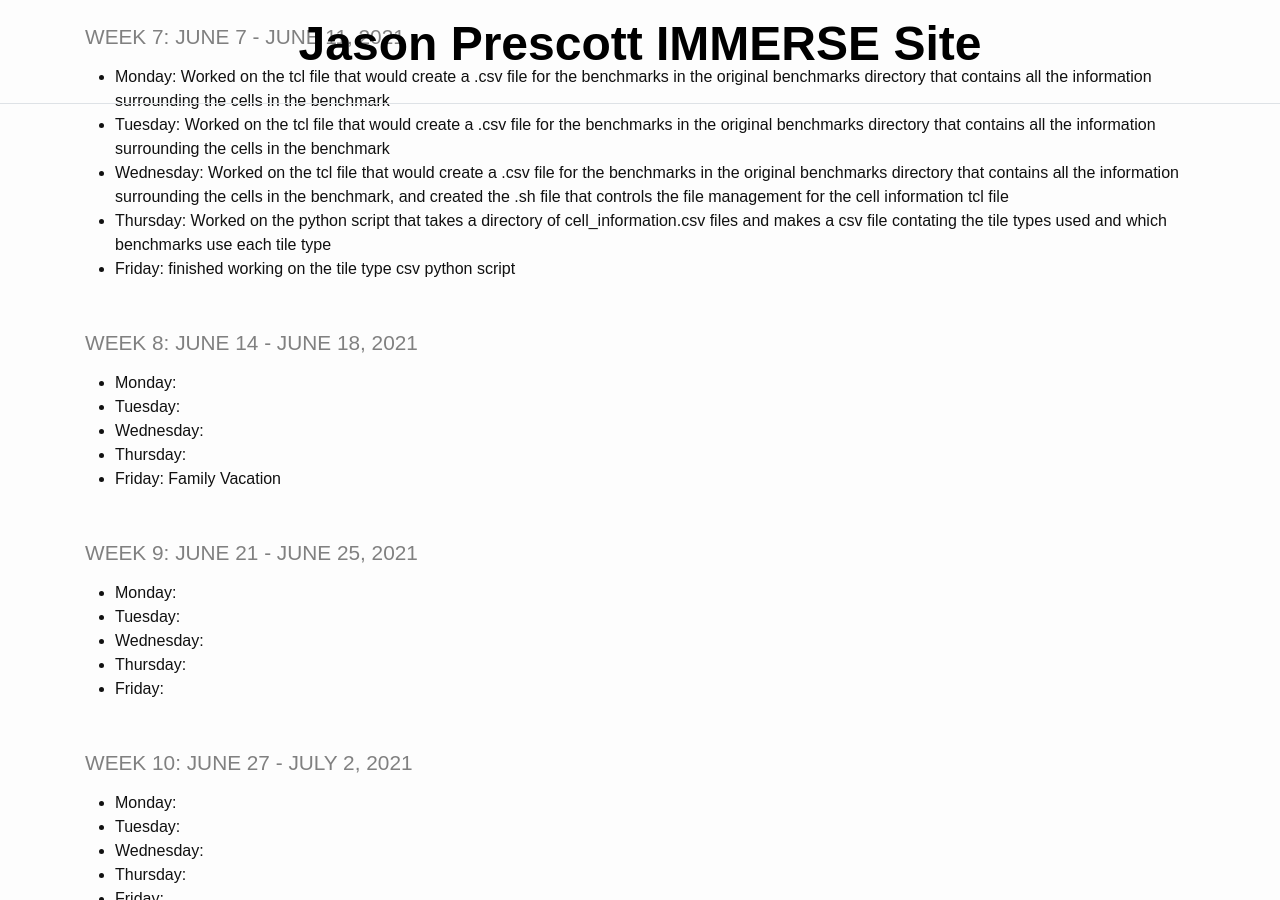
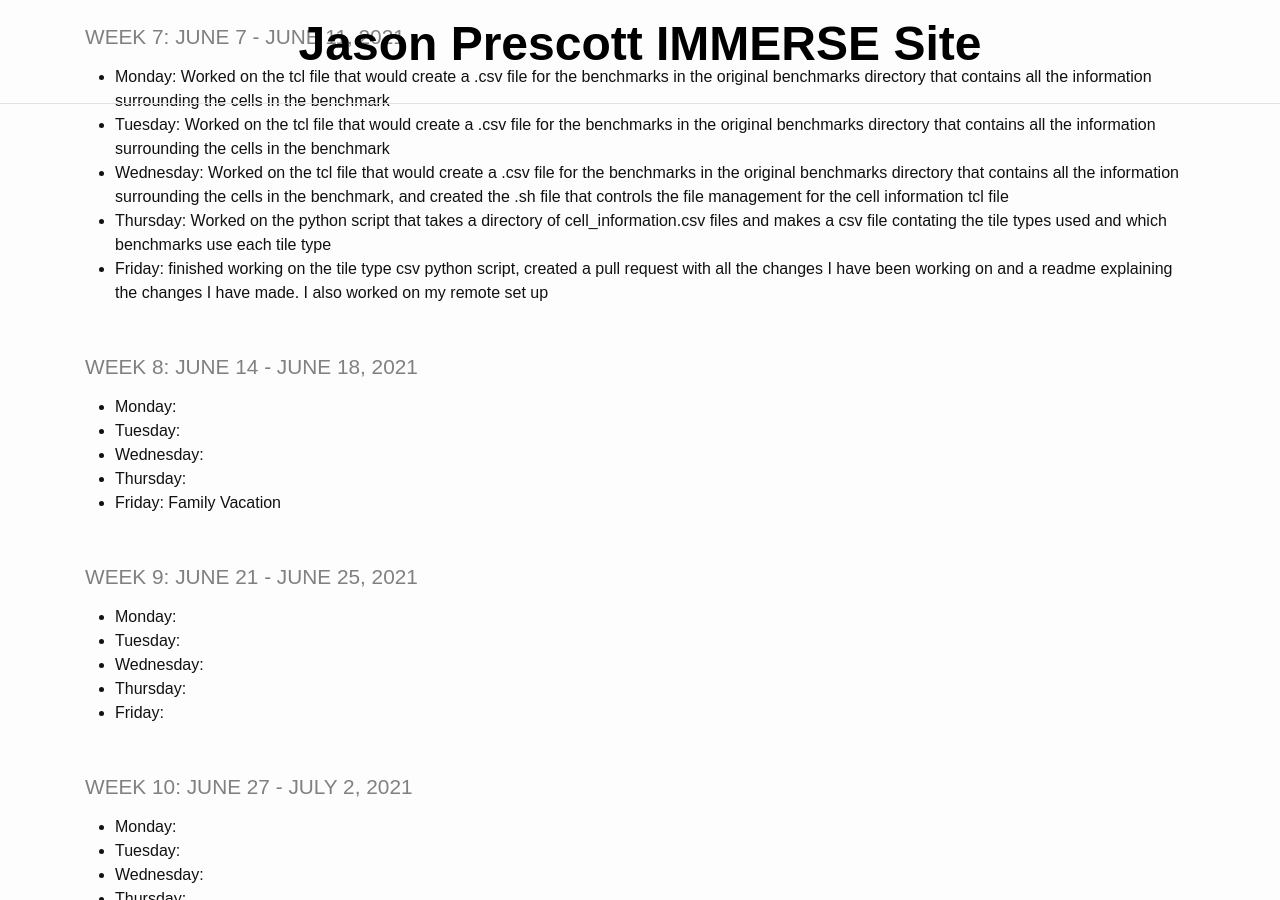
Before and after one commit to jason1234309/Immerse_Website, a Jekyll site: the page built from _pages/log.md, in a window 1280 px wide and 900 px high, scrolled down 1745 px. Built offline with Jekyll 4.4.1, drawn with Linux system fonts in a browser that asks for light colours.

Commit message:
updated the log for friday June 11

```diff
--- a/_pages/log.md
+++ b/_pages/log.md
@@ -58,7 +58,7 @@ title: IMMERSE Log
 * **Tuesday**: Worked on the tcl file that would create a .csv file for the benchmarks in the original benchmarks directory that contains all the information surrounding the cells in the benchmark
 * **Wednesday**: Worked on the tcl file that would create a .csv file for the benchmarks in the original benchmarks directory that contains all the information surrounding the cells in the benchmark, and created the .sh file that controls the file management for the cell information tcl file
 * **Thursday**: Worked on the python script that takes a directory of cell_information.csv files and makes a csv file contating the tile types used and which benchmarks use each tile type
-* **Friday**: finished working on the tile type csv python script
+* **Friday**: finished working on the tile type csv python script, created a pull request with all the changes I have been working on and a readme explaining the changes I have made. I also worked on my remote set up
 
 ### week 8: June 14 - June 18, 2021
 
```
